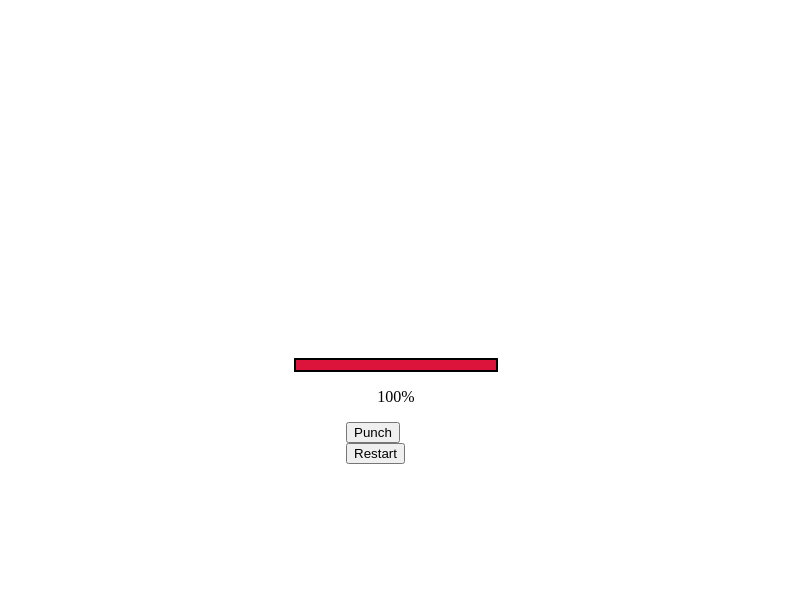
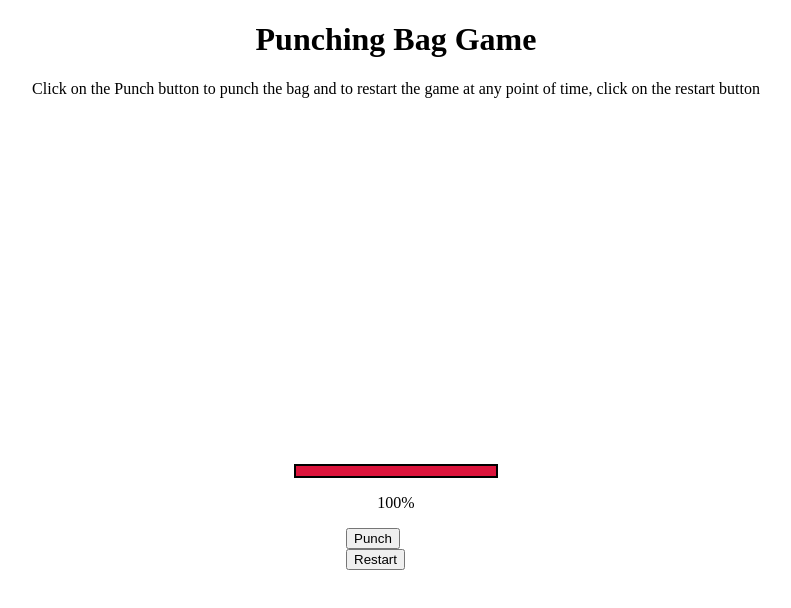
Before and after one commit to payal8797/Vue-PunchingBag, a plain HTML site: page index.html in a window 1280 px wide. Shown: the whole page, without its empty margins (244-1035 px from the left). Drawn offline with nearby package versions, Linux system fonts and the light colour scheme.

Commit message:
Update index.html

```diff
--- a/index.html
+++ b/index.html
@@ -5,6 +5,8 @@
         <title>Punching Bag Game</title>
         <link href="style.css" rel="stylesheet" />
         <script src="https://unpkg.com/vue"></script>
+        <h1><b><center>Punching Bag Game</center></b></h1>
+        <p><center>Click on the Punch button to punch the bag and to restart the game at any point of time, click on the restart button</center></p>
     </head>
     <body>
         <div id="vue-app">
```
